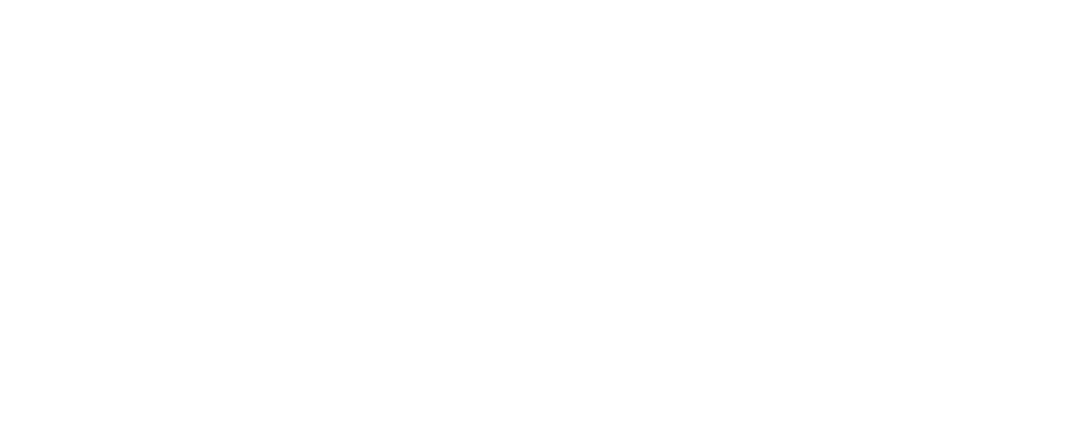
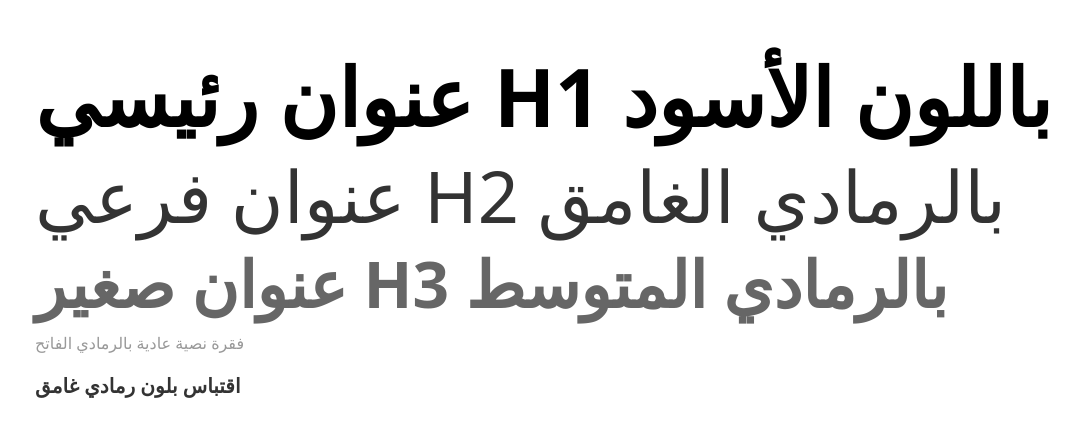
Before and after one commit to Areej-Farag/Fleet-Project, a React (Create React App) app in the folder FrontEnd/: page / in a window 1280 px wide. Shown: the top 436 px of the page, without its empty margins (47-1127 px from the left). Built offline with nearby package versions, Linux system fonts and the light colour scheme.

Commit message:
typograph done

```diff
--- /dev/null
+++ b/FrontEnd/src/App.js
@@ -0,0 +1,27 @@
+import React from "react";
+import Typograph from "./Components/Atoms/Typograph";
+import "bootstrap/dist/css/bootstrap.min.css";
+
+const App = () => {
+  return (
+    <div className="container mt-5">
+      <Typograph variant="h1" color="black" bold>
+        عنوان رئيسي H1 باللون الأسود
+      </Typograph>
+      <Typograph variant="h2" color="dark">
+        عنوان فرعي H2 بالرمادي الغامق
+      </Typograph>
+      <Typograph variant="h3" color="medium" bold>
+        عنوان صغير H3 بالرمادي المتوسط
+      </Typograph>
+      <Typograph variant="p" color="light">
+        فقرة نصية عادية بالرمادي الفاتح
+      </Typograph>
+      <Typograph variant="blockquote" color="dark" bold>
+        اقتباس بلون رمادي غامق
+      </Typograph>
+    </div>
+  );
+};
+
+export default App;
--- /dev/null
+++ b/FrontEnd/src/Components/Atoms/Typograph.jsx
@@ -0,0 +1,70 @@
+import React from "react";
+import PropTypes from "prop-types";
+import "bootstrap/dist/css/bootstrap.min.css";
+
+const Typograph = ({ variant, children, bold, color, className }) => {
+  const variants = {
+    h1: "h1 display-1",
+    h2: "h2 display-2",
+    h3: "h3 display-3",
+    h4: "h4 display-4",
+    h5: "h5",
+    h6: "h6",
+    p: "p",
+    lead: "lead",
+    small: "small",
+    muted: "text-muted",
+    blockquote: "blockquote",
+  };
+
+  const grayShades = {
+    dark: "#333333", // رمادي غامق جدًا
+    medium: "#666666", // رمادي متوسط
+    light: "#999999", // رمادي فاتح
+    black: "#000000", // أسود
+  };
+
+  const Tag = variant in variants ? variant : "p";
+  const textColor = grayShades[color] || color || "#000"; // الافتراضي أسود
+  const fontWeight = bold ? "bold" : "normal"; // تحديد الـ Bold
+
+  return (
+    <Tag
+      className={`${variants[variant]} ${className}`}
+      style={{ color: textColor, fontWeight: fontWeight }}
+    >
+      {children}
+    </Tag>
+  );
+};
+
+Typograph.propTypes = {
+  variant: PropTypes.oneOf([
+    "h1",
+    "h2",
+    "h3",
+    "h4",
+    "h5",
+    "h6",
+    "p",
+    "lead",
+    "small",
+    "muted",
+    "blockquote",
+  ]),
+  children: PropTypes.node.isRequired,
+  color: PropTypes.oneOfType([
+    PropTypes.oneOf(["dark", "medium", "light", "black"]),
+    PropTypes.string, // لدعم إدخال ألوان مباشرة مثل HEX أو RGB
+  ]),
+  className: PropTypes.string,
+};
+
+Typograph.defaultProps = {
+  variant: "p",
+  color: "black",
+  bold: false,
+  className: "",
+};
+
+export default Typograph;
--- a/FrontEnd/src/index.js
+++ b/FrontEnd/src/index.js
@@ -1,13 +1,12 @@
-import React from 'react';
-import ReactDOM from 'react-dom/client';
-import './index.css';
-import reportWebVitals from './reportWebVitals';
-
-
-const root = ReactDOM.createRoot(document.getElementById('root'));
+import React from "react";
+import ReactDOM from "react-dom/client";
+import "./index.css";
+import reportWebVitals from "./reportWebVitals";
+import App from "./App";
+const root = ReactDOM.createRoot(document.getElementById("root"));
 root.render(
   <>
-
+    <App></App>
   </>
 );
 
```
Also changed, not shown: FrontEnd/src/Components/Atoms/InputField.jsx (+5 -7 lines), FrontEnd/src/Styles/atoms.module.css (renamed from FrontEnd/src/Styles/atoms.css).
